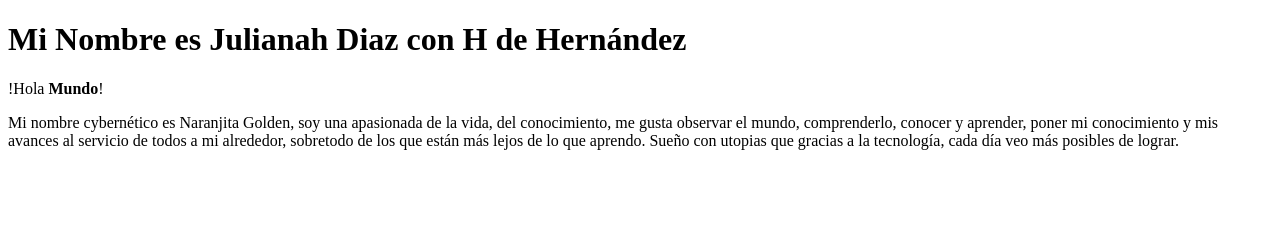
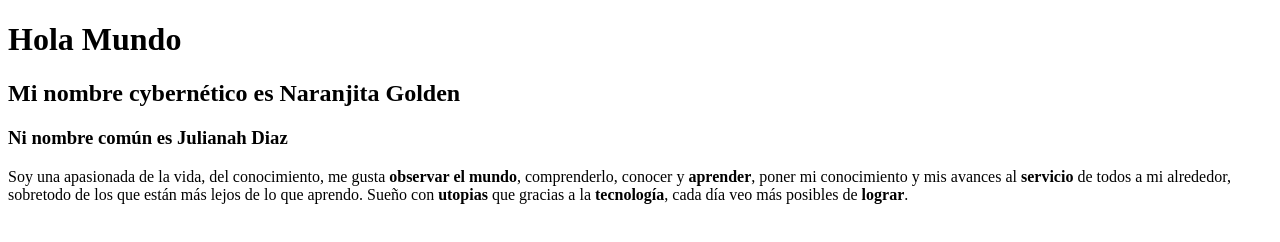
Before and after one commit to naranjitagolden/my-project, a plain HTML site: page index.html in a window 1280 px wide. Drawn offline with Linux system fonts and the light colour scheme.

Commit message:
Etiqueta strong

```diff
--- a/index.html
+++ b/index.html
@@ -5,12 +5,15 @@
 	<title>my-project</title>
 </head>
 <body>
-<h1>Mi Nombre es Julianah Diaz <strong>con H de Hernández </strong></h1>
-<p>!Hola <strong>Mundo</strong>!</p>
 
-<p>Mi nombre cybernético es Naranjita Golden, soy una apasionada de la vida, del conocimiento, me gusta observar el mundo, comprenderlo, conocer y aprender, poner mi conocimiento y mis avances al servicio de todos a mi alrededor, sobretodo de los que están más lejos de lo que aprendo. Sueño con utopias que gracias a la tecnología, cada día veo más posibles de lograr. </p>
+<h1>Hola Mundo</h1>
 
-<h1></h1>
+<h2>Mi nombre cybernético es Naranjita Golden</h2>
+
+<h3>Ni nombre común es Julianah Diaz </h3>
+
+<p>Soy una apasionada de la vida, del conocimiento, me gusta <strong>observar el mundo</strong>, comprenderlo, conocer y <strong>aprender</strong>, poner mi conocimiento y mis avances al <strong>servicio</strong> de todos a mi alrededor, sobretodo de los que están más lejos de lo que aprendo. Sueño con <strong>utopias</strong> que gracias a la <strong>tecnología</strong>, cada día veo más posibles de <strong>lograr</strong>. </p>
+
 
 </body>
 </html>
```
